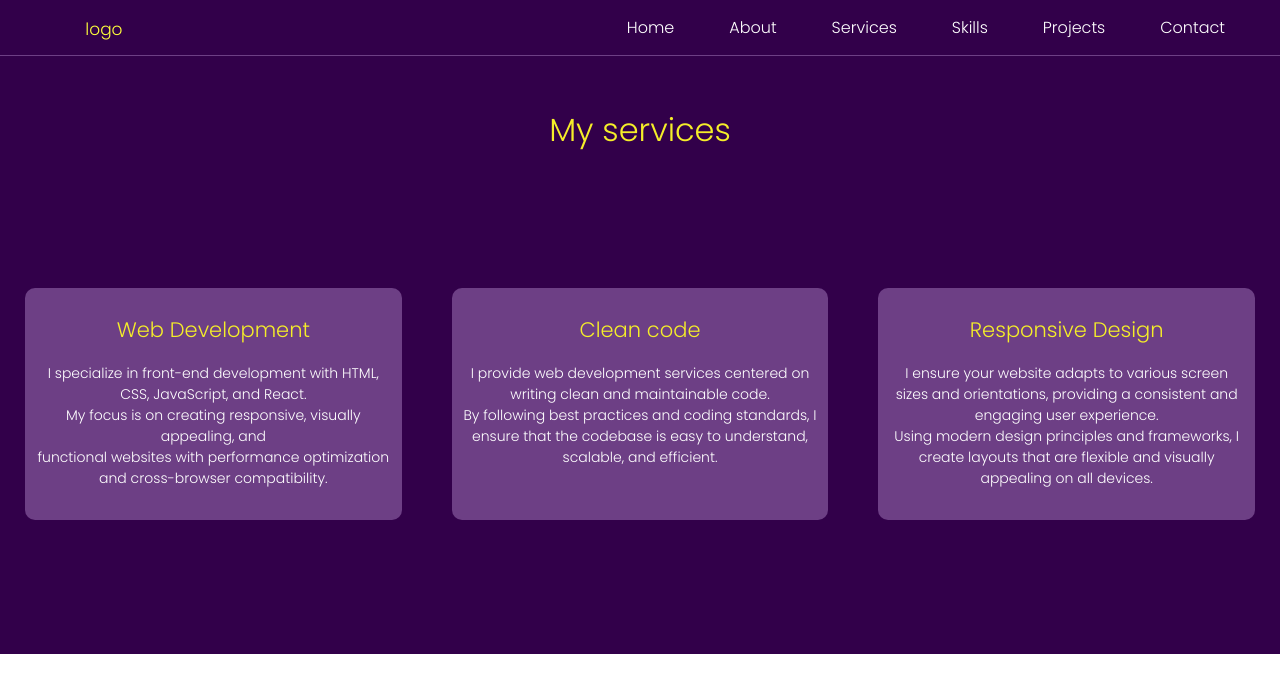
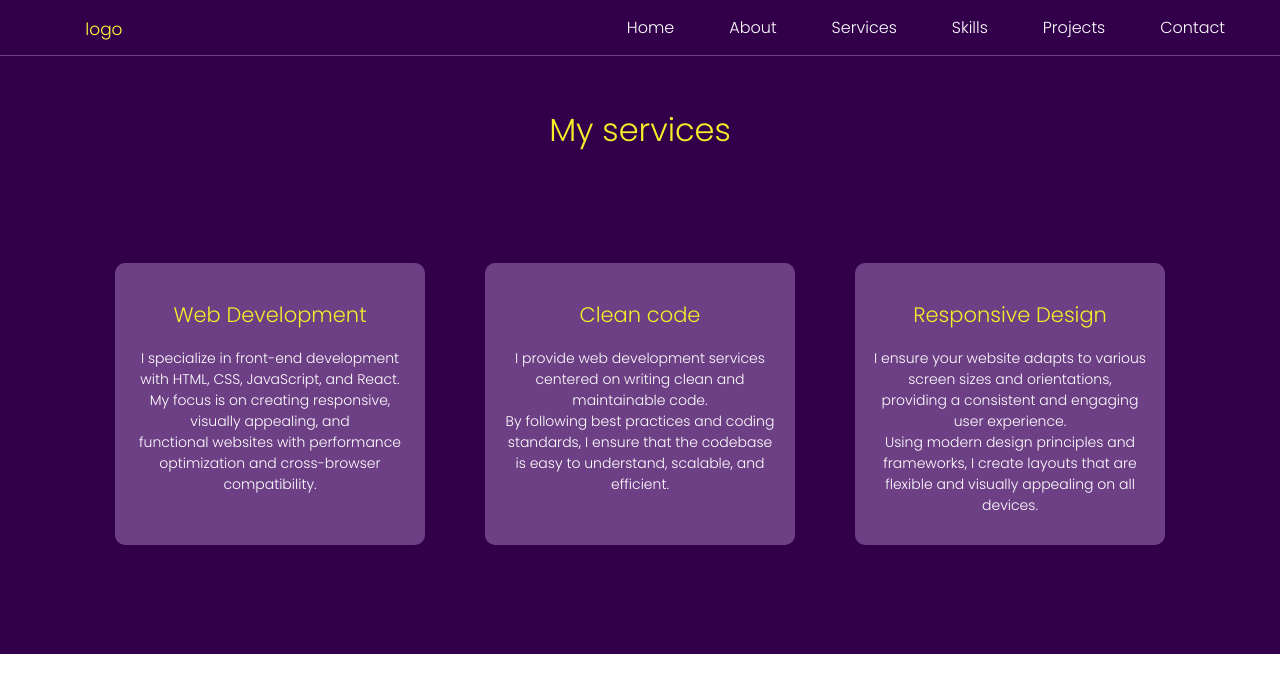
Before and after one commit to temidayobelloh/my_Portfolio, a React (Create React App) app: page /services in a window 1280 px wide. Shown: the top 692 px of the page. Built offline with nearby package versions, Linux system fonts and the light colour scheme.

Commit message:
worked on the navigation scroll

```diff
--- a/src/App.js
+++ b/src/App.js
@@ -1,26 +1,17 @@
 import './App.css';
-import { BrowserRouter, Routes, Route, Link} from 'react-router-dom';
+import { BrowserRouter, Routes, Route } from 'react-router-dom';
 import Home from './Components/Home/home';
 import About from './Components/About/about';
 import Skills from './Components/MySkills/skills';
 import Services from './Components/Services/services';
 import Projects from './Components/Projects/projects';
 import Contact from './Components/Contact/contact';
+import Navbar from './Components/Navbar/navbar';
 
 const App = () =>{
     return(
    <BrowserRouter>
-   <div className='navbar-wrapper'>
-    <p className='navbar-logo'>logo</p>
-   <ul className='navbar-list'>
-   <li className='navbar-list-item'><Link to='/' activeClassName='active-link' className='navlink'>Home</Link></li>
-   <li className='navbar-list-item'><Link to='/about' activeClassName='active-link' className='navlink'>About </Link></li>
-   <li className='navbar-list-item'><Link to='/services' activeClassName='active-link' className='navlink'> Services </Link></li>
-   <li className='navbar-list-item'><Link to='/skills'activeClassName='active-link' className='navlink'>Skills</Link></li>
-   <li className='navbar-list-item'><Link to='/projects' activeClassName='active-link' className='navlink'> Projects </Link></li>
-   <li className='navbar-list-item'><Link to='/contact_form'activeClassName='active-link' className='navlink'> Contact </Link></li>
-   </ul>
-   </div>
+   <Navbar/>
    <Routes>
     <Route path="/" element ={<Home/>}/>
     <Route path="/about" element ={<About/>}/>
--- a/src/Components/Home/home.jsx
+++ b/src/Components/Home/home.jsx
@@ -1,12 +1,5 @@
 import './home.css';
-import About from '../About/about';
-import Skills from '../MySkills/skills';
-import Footer from '../Footer/footer';
 import DownloadcvButton from '../DownloadCVButton/downloadcvButton';
-import Services from '../Services/services';
-import Projects from '../Projects/projects';
-import Contact from '../Contact/contact';
-
 
 const Home = () => {
   return (
@@ -21,12 +14,6 @@ const Home = () => {
     </div>
     </div>
     </div>
-    <About/>
-    <Services/>
-    <Skills/>
-    <Projects/>
-    <Contact/>
-    <Footer/>
     </div>
   )
 }
--- a/src/Components/MySkills/skills.css
+++ b/src/Components/MySkills/skills.css
@@ -2,14 +2,14 @@
     height: 600px;
     background-color: #6d3f85;
     margin: 0;
-    padding: 0;
+    padding: 85px;
 }
 .skills-text{
     margin: 0;
     text-align: center;
     color: #f5ee29;
     background-color: #6d3f85;
-    padding: 50px;
+    padding: 0px;
 }
 .loader-wrapper{
     background-color: #6d3f85;
@@ -20,7 +20,7 @@
     padding: 60px;
 }
 .loader{
-    margin-top: 50px;
+    margin-top: 0px;
     text-align: center;
     border: 8px solid #f3f3f3;
     border-radius:50px;
--- /dev/null
+++ b/src/Components/Navbar/navbar.jsx
@@ -0,0 +1,19 @@
+import {Link} from 'react-router-dom';
+
+const Navbar = () => {
+  return (
+    <div className='navbar-wrapper'>
+    <p className='navbar-logo'>logo</p>
+   <ul className='navbar-list'>
+   <li className='navbar-list-item'><Link to='/' activeClassName='active-link' className='navlink'>Home</Link></li>
+   <li className='navbar-list-item'><Link to='/about' activeClassName='active-link' className='navlink'>About </Link></li>
+   <li className='navbar-list-item'><Link to='/services' activeClassName='active-link' className='navlink'> Services </Link></li>
+   <li className='navbar-list-item'><Link to='/skills'activeClassName='active-link' className='navlink'>Skills</Link></li>
+   <li className='navbar-list-item'><Link to='/projects' activeClassName='active-link' className='navlink'> Projects </Link></li>
+   <li className='navbar-list-item'><Link to='/contact'activeClassName='active-link' className='navlink'> Contact </Link></li>
+   </ul>
+   </div>
+  )
+}
+
+export default Navbar;
--- a/src/Components/Projects/projects.css
+++ b/src/Components/Projects/projects.css
@@ -3,7 +3,7 @@
     background-color: #32004a;
     color: white;
     margin: 0;
-    padding: 0;
+    padding: 85px;
     display: flex;
     align-items: center;
     justify-content: space-between;
@@ -17,7 +17,7 @@
 }
 .project-card{
     border-radius: 15px;
-    margin: 35px;
+    margin: 10px;
     padding: 80px;
     width: 710px;
     height: 238px;
--- a/src/Components/Projects/projects.jsx
+++ b/src/Components/Projects/projects.jsx
@@ -8,7 +8,7 @@ const Projects = () => {
     <div className='project-card'>
     <img alt='project-one-thumbnail'/>
     <p>Project One </p>
-    <p>Description of the project</p>
+    <p>In this project, I built a simple weather application using HTML, CSS, and JavaScript. The app allowed users to input a city name, click a "Get Weather" button to retrieve the current temperature and weather conditions via a free weather API, and handled errors gracefully by displaying informative messages for invalid city names or failed requests. Additionally, I applied basic styling to ensure the app was visually appealing and user-friendly</p>
     </div>
     <div className='project-card'>
     <img alt='project-two-thumbnail'/>
--- a/src/Components/Services/services.css
+++ b/src/Components/Services/services.css
@@ -6,7 +6,7 @@
     justify-content: space-between;
     align-items: center;
     background-color: #32004a;
-    padding: 0px;
+    padding: 85px;
     margin: 0;
 }
 .services-header{
@@ -21,13 +21,13 @@
 }
 .services-box{
     width:412px;
-    height: 232px;
+    height: 282px;
     background-color: #6d3f85;;
-    margin-left:25px;
-    margin-right: 25px;
+    margin-left: 30px;
+    margin-right: 30px;
     border-radius: 10px;
     text-align: center;
-    padding: 9px;
+    padding: 19px;
     font-size: 14px;
     text-align: center;
 
```
